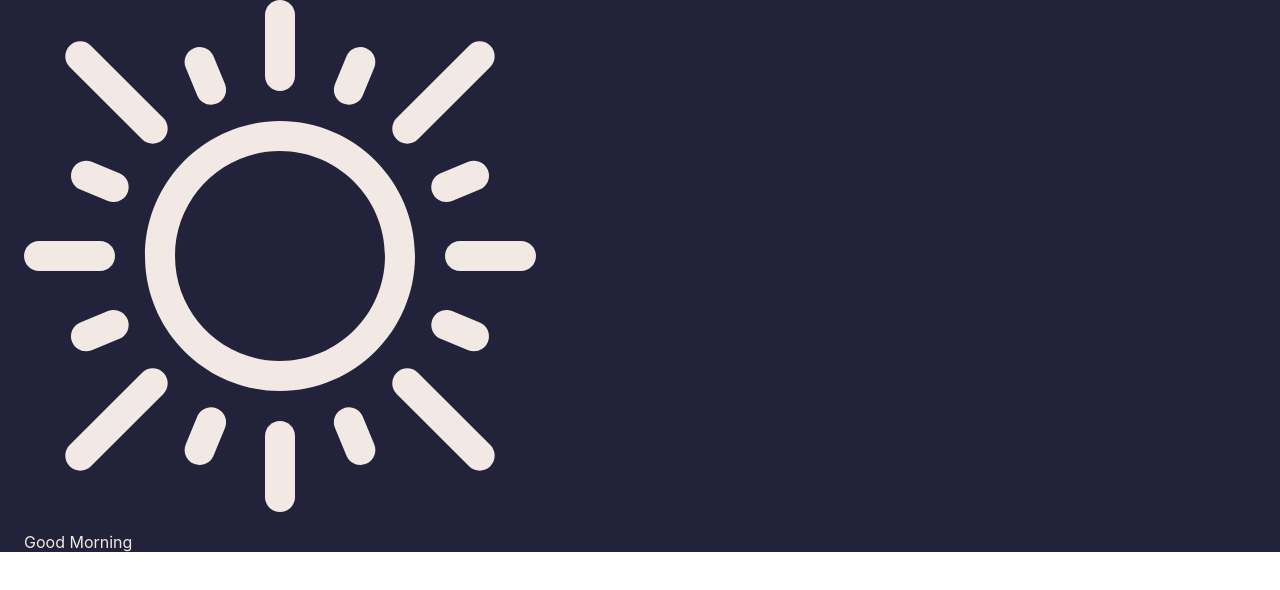
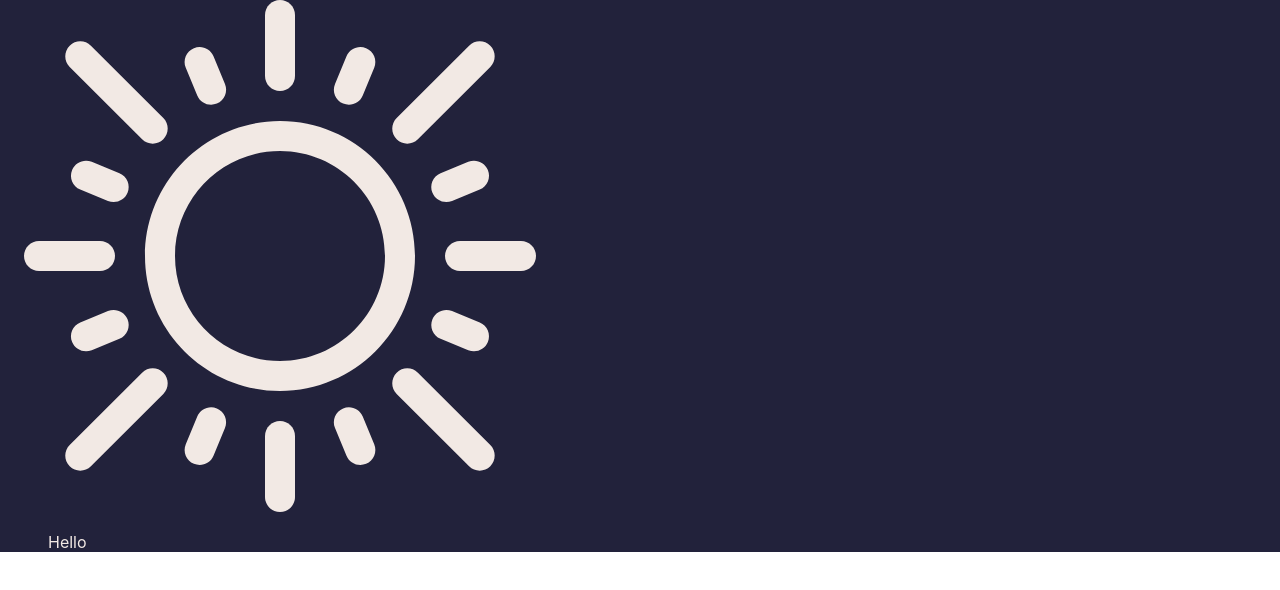
Before and after one commit to katelynmiller2112/morning_app, a React (Create React App) app in the folder morning_app/: page / in a window 1280 px wide. Shown: the top 590 px of the page. Built offline with nearby package versions, Linux system fonts and the light colour scheme.

Commit message:
Day 4 of 100: fixed components, working on transitions

```diff
--- a/morning_app/src/components/LandingScreen.js
+++ b/morning_app/src/components/LandingScreen.js
@@ -1,7 +1,7 @@
-import React  from 'react';
+import React , {Component }  from 'react';
 import Container from '@material-ui/core/Container';
 import Card from '@material-ui/core/Card';
-import { astrologyCard } from './astrologyCard';
+import astrologyCard  from './astrologyCard';
 import { moonCard } from './moonCard';
 
 
@@ -10,12 +10,11 @@ class LandingScreen extends Component {
     render() {
         return (
             <Container>
+                <p>Hello</p>
             <moonCard>
 
-            </moonCard>
-            <astrologyCard>
-
-                </astrologyCard>
+                </moonCard>
+                <astrologyCard/>
                 </Container>
         );
     }
--- a/morning_app/src/components/Welcome.js
+++ b/morning_app/src/components/Welcome.js
@@ -1,18 +1,21 @@
 import React, { Component }from 'react';
 import sun from './sun.svg';
-import  Container  from '@material-ui/core/Container';
+import Container  from '@material-ui/core/Container';
 import styles from '../styles/welcome_styles.module.css'
 import { makeStyles } from '@material-ui/core/styles';
 import { Box } from '@material-ui/core/Box';
+import { Fade } from 'react-awesome-reveal';
+import LandingScreen from './LandingScreen';
 
 class Welcome extends Component {
     render() {
         return (
             <Container  maxwidth= "xl" className={styles.Welcome}>
                 <img src={sun} className="sun_logo" alt="sun" />
-                <p className = {styles.p}>
-                    Good Morning
-                </p>
+                <p className = {styles.p}></p>
+                <Fade direction="bottom">
+                    <LandingScreen/>
+                </Fade>
             </Container>
         );
     }
--- a/morning_app/src/components/astrologyCard.js
+++ b/morning_app/src/components/astrologyCard.js
@@ -1,6 +1,5 @@
-import React from 'react';
-import Card from '@material-ui/core/Card';
-import { Typography } from '@material-ui/core';
+import React, {Component} from 'react';
+import { CardContent,CardHeader ,Card, Typography } from '@material-ui/core';
 import tropicalTransistsApi from '../api/tropicalTransitsApi';
 
 class astrologyCard extends Component {
```
Also changed, not shown: 1 other file (tests, documents, lock files or other folders).
